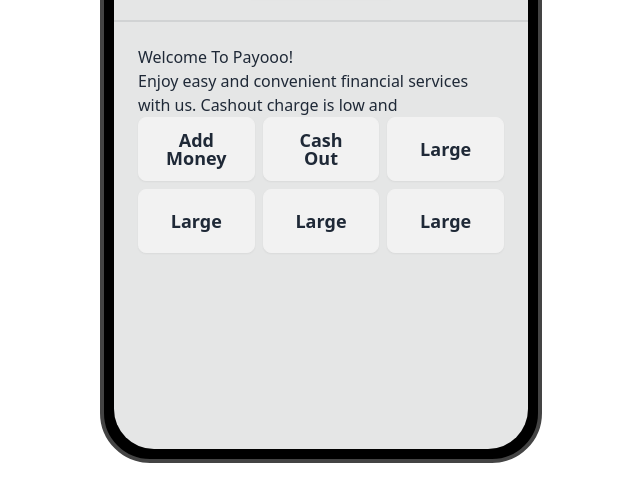
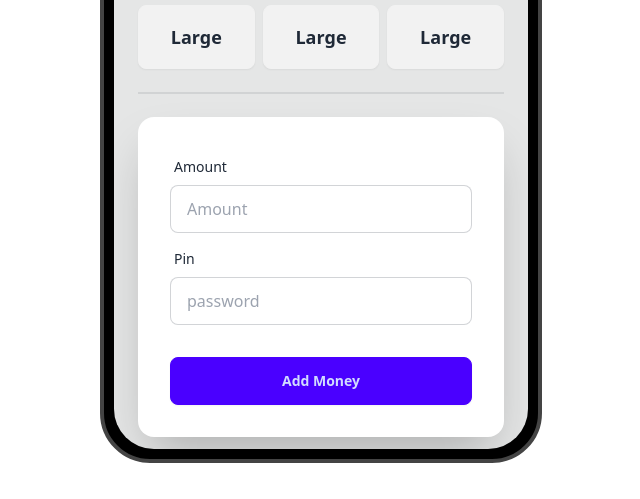
Before and after one commit to webdiv-rakib/payoo-mobile-app, a plain HTML site: page home.html in a window 1280 px wide. Shown: the part 301-800 px from the top of the page, without its empty margins (319-959 px from the left). Drawn offline with nearby package versions, Linux system fonts and the light colour scheme.

Commit message:
amount and pin and add money option added

```diff
--- a/home.html
+++ b/home.html
@@ -58,6 +58,28 @@
                                 <button class="btn btn-lg">Large</button>
                                 <button class="btn btn-lg">Large</button>
                             </div>
+                            <div class="divider"></div>
+                            <div class="card bg-base-100 w-full max-w-sm shrink-0 shadow-2xl">
+                                <form class="card-body">
+                                    <div class="form-control">
+                                        <label class="label">
+                                            <span class="label-text">Amount</span>
+                                        </label>
+                                        <input id="add-amount" type="number" placeholder="Amount" class="input input-bordered"
+                                            required />
+                                    </div>
+                                    <div class="form-control">
+                                        <label class="label">
+                                            <span class="label-text">Pin</span>
+                                        </label>
+                                        <input id="pin-number" type="password" placeholder="password" class="input input-bordered"
+                                            required autocomplete="off" />
+                                    </div>
+                                    <div class="form-control mt-6">
+                                        <button class="btn btn-primary">Add Money</button>
+                                    </div>
+                                </form>
+                            </div>
                         </section>
                     </div>
                 </div>
@@ -68,6 +90,7 @@
     <footer>
 
     </footer>
+    <script src="js/user-action-button.js"></script>
 </body>
 
 </html>
--- /dev/null
+++ b/js/user-action-button.js
@@ -0,0 +1 @@
+console.log('Home Added');
```
Also changed, not shown: user-action-button.js (deleted).
